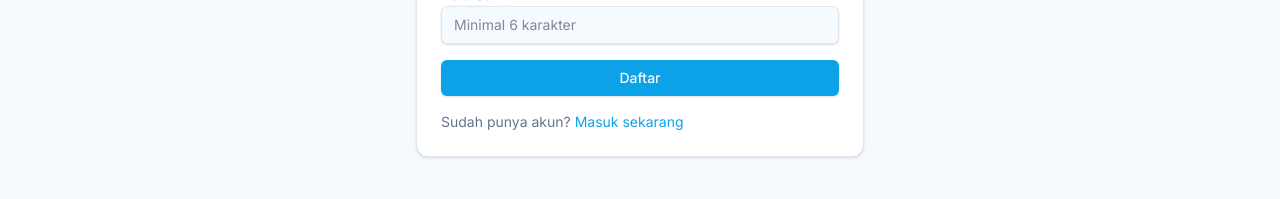
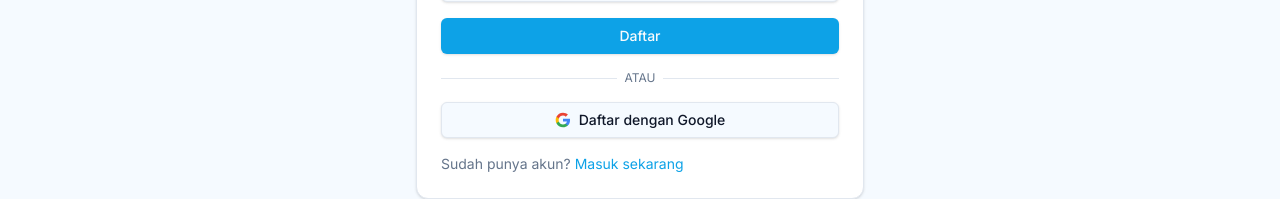
Before and after one commit to Naditya206/AquaVion, a Next.js app: page /register in a window 1280 px wide. Shown: the part 442-641 px from the top of the page. Built offline with nearby package versions, Linux system fonts and the light colour scheme; no server answers.

Commit message:
Register dan Sign in via Gmail (profile picture akan sinkron menggunakan profile picture akun gmail

```diff
--- a/src/app/login/page.tsx
+++ b/src/app/login/page.tsx
@@ -13,7 +13,7 @@ import { useAuth } from "@/components/auth/auth-provider"
 function LoginForm() {
   const router = useRouter()
   const searchParams = useSearchParams()
-  const { user, loading } = useAuth()
+  const { user, loading, signInWithGoogle } = useAuth()
   const [email, setEmail] = useState("")
   const [password, setPassword] = useState("")
   const [submitting, setSubmitting] = useState(false)
@@ -82,6 +82,22 @@ function LoginForm() {
     }
   }
 
+  const handleGoogleSignIn = async () => {
+    setError(null)
+    setSubmitting(true)
+    try {
+      await signInWithGoogle()
+      router.replace(redirectTo)
+    } catch (err) {
+      setError({
+        title: "Gagal masuk dengan Google",
+        message: "Terjadi kendala saat masuk dengan Google. Coba lagi.",
+      })
+    } finally {
+      setSubmitting(false)
+    }
+  }
+
   return (
     <Card className="w-full max-w-md">
       <CardHeader>
@@ -133,6 +149,30 @@ function LoginForm() {
           >
             {submitting ? "Memproses..." : "Masuk"}
           </button>
+
+          <div className="relative">
+            <div className="absolute inset-0 flex items-center">
+              <span className="w-full border-t" />
+            </div>
+            <div className="relative flex justify-center text-xs uppercase">
+              <span className="bg-card px-2 text-muted-foreground">Atau</span>
+            </div>
+          </div>
+
+          <button
+            type="button"
+            onClick={handleGoogleSignIn}
+            disabled={submitting}
+            className={cn(buttonVariants({ variant: "outline" }), "w-full gap-2")}
+          >
+            <svg className="h-5 w-5" viewBox="0 0 24 24">
+              <path fill="#4285F4" d="M22.56 12.25c0-.78-.07-1.53-.2-2.25H12v4.26h5.92c-.26 1.37-1.04 2.53-2.21 3.31v2.77h3.57c2.08-1.92 3.28-4.74 3.28-8.09z"/>
+              <path fill="#34A853" d="M12 23c2.97 0 5.46-.98 7.28-2.66l-3.57-2.77c-.98.66-2.23 1.06-3.71 1.06-2.86 0-5.29-1.93-6.16-4.53H2.18v2.84C3.99 20.53 7.7 23 12 23z"/>
+              <path fill="#FBBC05" d="M5.84 14.09c-.22-.66-.35-1.36-.35-2.09s.13-1.43.35-2.09V7.07H2.18C1.43 8.55 1 10.22 1 12s.43 3.45 1.18 4.93l2.85-2.22.81-.62z"/>
+              <path fill="#EA4335" d="M12 5.38c1.62 0 3.06.56 4.21 1.64l3.15-3.15C17.45 2.09 14.97 1 12 1 7.7 1 3.99 3.47 2.18 7.07l3.66 2.84c.87-2.6 3.3-4.53 6.16-4.53z"/>
+            </svg>
+            Masuk dengan Google
+          </button>
         </form>
         <p className="mt-4 text-sm text-muted-foreground">
           Belum punya akun?{" "}
--- a/src/app/register/page.tsx
+++ b/src/app/register/page.tsx
@@ -13,7 +13,7 @@ import { useAuth } from "@/components/auth/auth-provider"
 
 export default function RegisterPage() {
   const router = useRouter()
-  const { user, loading } = useAuth()
+  const { user, loading, signInWithGoogle } = useAuth()
   const [name, setName] = useState("")
   const [email, setEmail] = useState("")
   const [password, setPassword] = useState("")
@@ -93,6 +93,22 @@ export default function RegisterPage() {
     }
   }
 
+  const handleGoogleSignIn = async () => {
+    setError(null)
+    setSubmitting(true)
+    try {
+      await signInWithGoogle()
+      router.replace("/dashboard")
+    } catch (err) {
+      setError({
+        title: "Gagal daftar dengan Google",
+        message: "Terjadi kendala saat daftar dengan Google. Coba lagi.",
+      })
+    } finally {
+      setSubmitting(false)
+    }
+  }
+
   return (
     <div className="flex flex-1 items-center justify-center px-4 py-16">
       <Card className="w-full max-w-md">
@@ -157,6 +173,30 @@ export default function RegisterPage() {
             >
               {successMessage ? "Mengalihkan..." : submitting ? "Memproses..." : "Daftar"}
             </button>
+
+            <div className="relative">
+              <div className="absolute inset-0 flex items-center">
+                <span className="w-full border-t" />
+              </div>
+              <div className="relative flex justify-center text-xs uppercase">
+                <span className="bg-card px-2 text-muted-foreground">Atau</span>
+              </div>
+            </div>
+
+            <button
+              type="button"
+              onClick={handleGoogleSignIn}
+              disabled={submitting || Boolean(successMessage)}
+              className={cn(buttonVariants({ variant: "outline" }), "w-full gap-2")}
+            >
+              <svg className="h-5 w-5" viewBox="0 0 24 24">
+                <path fill="#4285F4" d="M22.56 12.25c0-.78-.07-1.53-.2-2.25H12v4.26h5.92c-.26 1.37-1.04 2.53-2.21 3.31v2.77h3.57c2.08-1.92 3.28-4.74 3.28-8.09z"/>
+                <path fill="#34A853" d="M12 23c2.97 0 5.46-.98 7.28-2.66l-3.57-2.77c-.98.66-2.23 1.06-3.71 1.06-2.86 0-5.29-1.93-6.16-4.53H2.18v2.84C3.99 20.53 7.7 23 12 23z"/>
+                <path fill="#FBBC05" d="M5.84 14.09c-.22-.66-.35-1.36-.35-2.09s.13-1.43.35-2.09V7.07H2.18C1.43 8.55 1 10.22 1 12s.43 3.45 1.18 4.93l2.85-2.22.81-.62z"/>
+                <path fill="#EA4335" d="M12 5.38c1.62 0 3.06.56 4.21 1.64l3.15-3.15C17.45 2.09 14.97 1 12 1 7.7 1 3.99 3.47 2.18 7.07l3.66 2.84c.87-2.6 3.3-4.53 6.16-4.53z"/>
+              </svg>
+              Daftar dengan Google
+            </button>
           </form>
           <p className="mt-4 text-sm text-muted-foreground">
             Sudah punya akun?{" "}
--- a/src/components/auth/auth-provider.tsx
+++ b/src/components/auth/auth-provider.tsx
@@ -1,13 +1,16 @@
 "use client"
 
 import { createContext, useContext, useEffect, useMemo, useState } from "react"
-import { onAuthStateChanged, signOut, type User } from "firebase/auth"
+import { onAuthStateChanged, signOut, signInWithPopup, GoogleAuthProvider, type User } from "firebase/auth"
 import { auth } from "@/lib/db/firebase"
+import { doc, serverTimestamp, setDoc } from "firebase/firestore"
+import { db } from "@/lib/db/firebase"
 
 type AuthContextValue = {
   user: User | null
   loading: boolean
   logout: () => Promise<void>
+  signInWithGoogle: () => Promise<void>
 }
 
 const AuthContext = createContext<AuthContextValue | undefined>(undefined)
@@ -46,7 +49,26 @@ export function AuthProvider({ children }: { children: React.ReactNode }) {
     await signOut(auth)
   }
 
-  const value = useMemo(() => ({ user, loading, logout }), [user, loading])
+  const signInWithGoogle = async () => {
+    const provider = new GoogleAuthProvider()
+    const result = await signInWithPopup(auth, provider)
+    const firebaseUser = result.user
+
+    // Sync user data to Firestore
+    await setDoc(
+      doc(db, "users", firebaseUser.uid),
+      {
+        name: firebaseUser.displayName || "",
+        email: firebaseUser.email || "",
+        photoURL: firebaseUser.photoURL || "",
+        role: "user",
+        createdAt: serverTimestamp(),
+      },
+      { merge: true }
+    )
+  }
+
+  const value = useMemo(() => ({ user, loading, logout, signInWithGoogle }), [user, loading])
 
   return <AuthContext.Provider value={value}>{children}</AuthContext.Provider>
 }
--- a/src/components/layout/navbar.tsx
+++ b/src/components/layout/navbar.tsx
@@ -51,12 +51,22 @@ export function Navbar() {
             </div>
           )}
           {!loading && user && (
+            <div className="flex items-center gap-3">
+              {user.photoURL && (
+                <img
+                  src={user.photoURL}
+                  alt={user.displayName || "User"}
+                  className="h-8 w-8 rounded-full border-2 border-primary object-cover"
+                  referrerPolicy="no-referrer"
+                />
+              )}
               <button
                 onClick={logout}
                 className={cn(buttonVariants({ variant: "destructive" }))}
               >
                 Keluar
               </button>
+            </div>
           )}
           {loading && (
             <div className={cn(buttonVariants({ variant: "default" }), "pointer-events-none opacity-70")}>
@@ -110,6 +120,21 @@ export function Navbar() {
               </div>
             )}
             {!loading && user && (
+              <div className="space-y-2">
+                {user.photoURL && (
+                  <div className="flex items-center gap-2 pb-2 border-b">
+                    <img
+                      src={user.photoURL}
+                      alt={user.displayName || "User"}
+                      className="h-10 w-10 rounded-full border-2 border-primary object-cover"
+                      referrerPolicy="no-referrer"
+                    />
+                    <div className="flex-1">
+                      <p className="text-sm font-medium">{user.displayName || "User"}</p>
+                      <p className="text-xs text-muted-foreground">{user.email}</p>
+                    </div>
+                  </div>
+                )}
                 <button
                   onClick={async () => {
                     await logout()
@@ -119,6 +144,7 @@ export function Navbar() {
                 >
                   Keluar
                 </button>
+              </div>
             )}
             {loading && (
               <div className={cn(buttonVariants({ variant: "default" }), "w-full justify-center pointer-events-none opacity-70")}>
```
Lines whose indentation alone changed are shown as unchanged.
